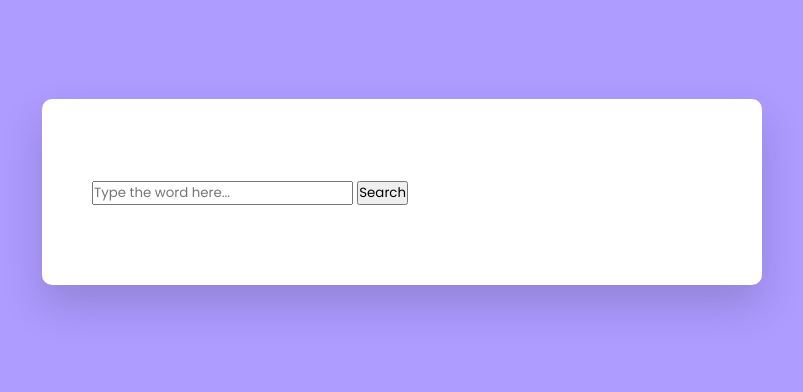
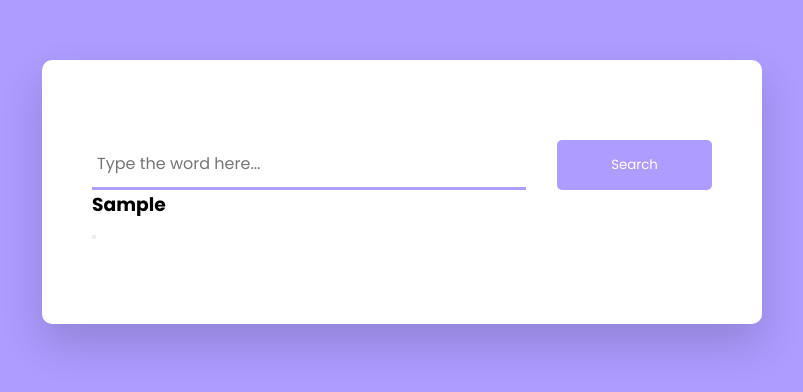
Before and after one commit to orionus14/Dictionary-App, a plain HTML site: page index.html in a window 1280 px wide. Shown: the part 208-600 px from the top of the page, without its empty margins (238-1041 px from the left). Drawn offline with Linux system fonts and the light colour scheme.

Commit message:
Added styles to search box and connected font awesome

```diff
--- a/css/style.css
+++ b/css/style.css
@@ -25,3 +25,28 @@ body {
     border-radius: 10px;
     box-shadow: 0 20px 40px rgba(38, 33, 61, 0.2);
 }
+
+.search-box {
+    width: 100%;
+    display: flex;
+    justify-content: space-between;
+}
+
+.search-box input {
+    padding: 5px;
+    width: 70%;
+    border: none;
+    outline: none;
+    border-bottom: 3px solid #ae9cff;
+    font-size: 16px;
+}
+
+.search-box button {
+    padding: 15px 0;
+    width: 25%;
+    background-color: #ae9cff;
+    border: none;
+    outline: none;
+    color: #fff;
+    border-radius: 5px;
+}
--- a/index.html
+++ b/index.html
@@ -5,6 +5,7 @@
     <meta name="viewport" content="width=device-width, initial-scale=1.0">
     <title>Dictionary App</title>
     <link rel="stylesheet" href="css/style.css">
+    <link rel="stylesheet" href="https://cdnjs.cloudflare.com/ajax/libs/font-awesome/6.6.0/css/all.min.css">
     <script src="js/script.js" defer></script>
 </head>
 <body>
@@ -13,7 +14,12 @@
             <input type="text" placeholder="Type the word here..." id="inp-word">
             <button id="search-btn">Search</button>
         </div>
-
+        <div class="result">
+            <div class="word">
+                <h3>Sample</h3>
+                <button></button>
+            </div>
+        </div>
     </div>
 </body>
 </html>
```
